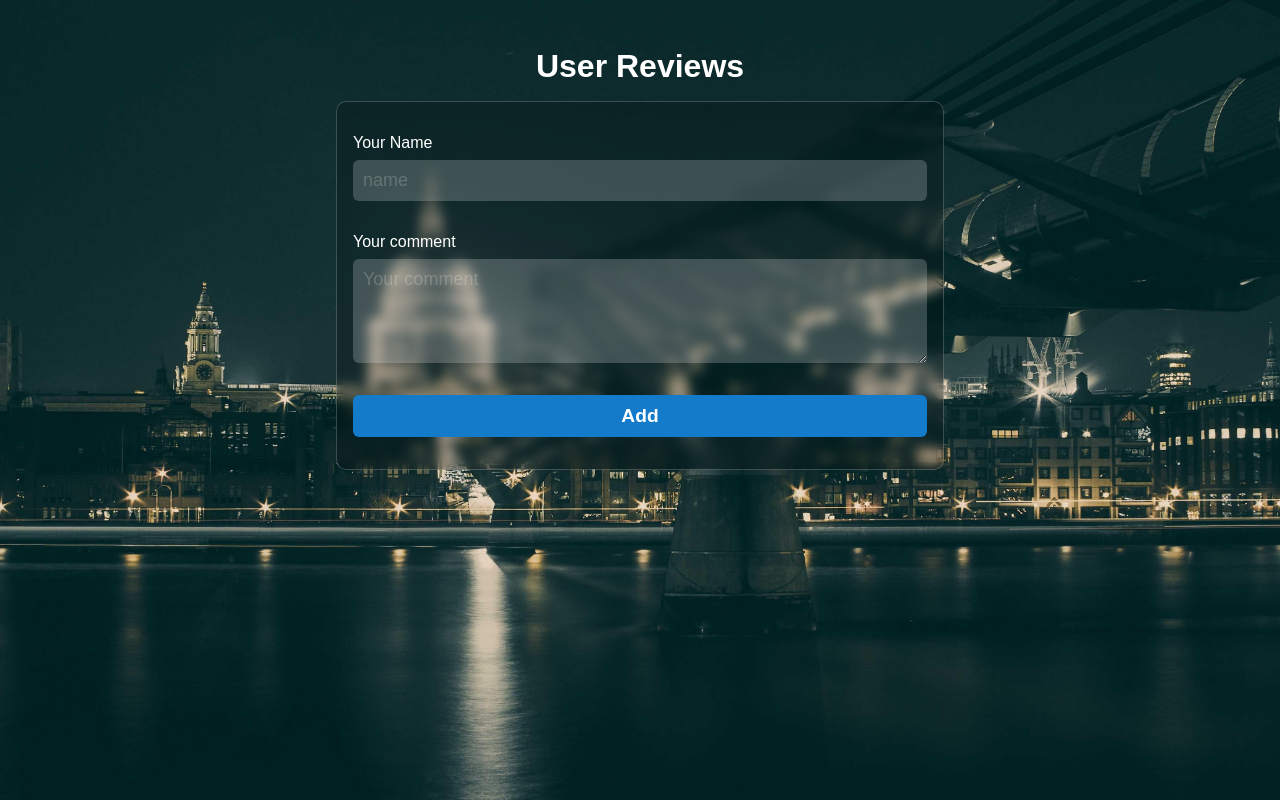
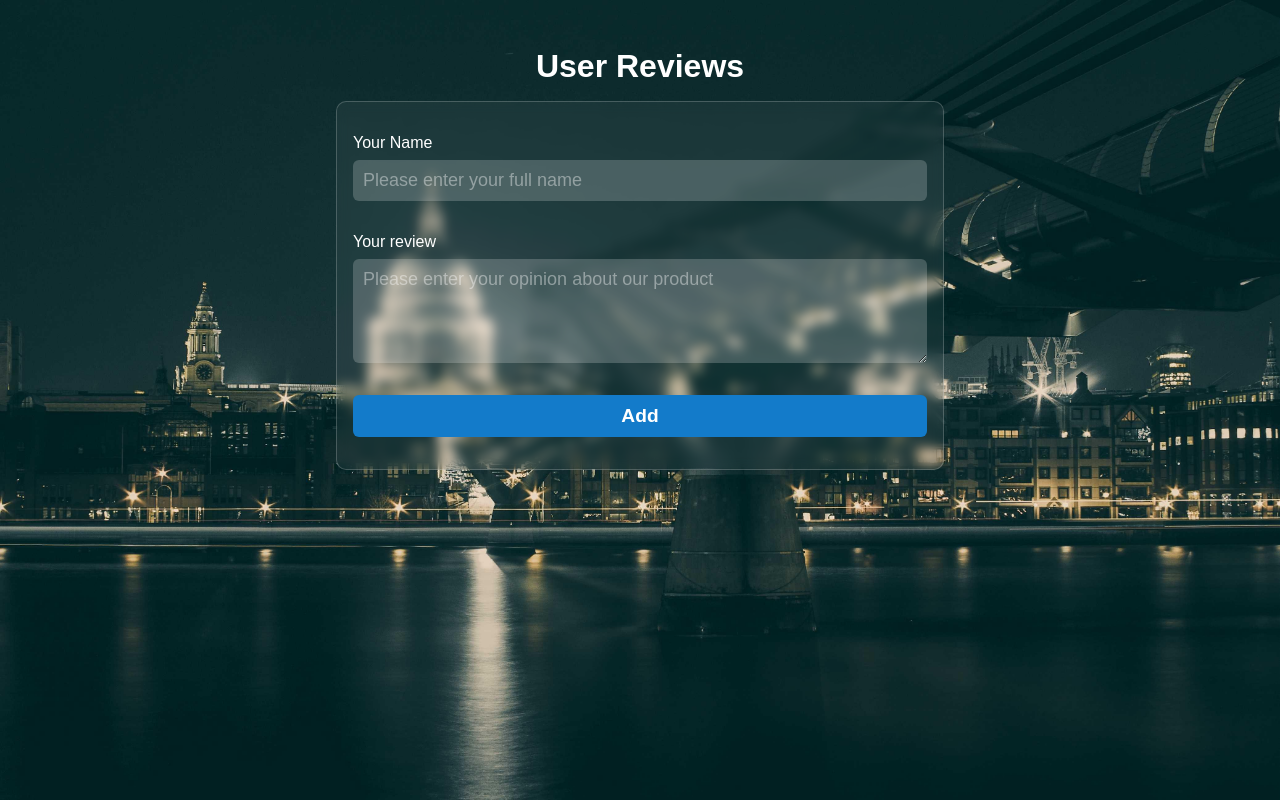
Before and after one commit to sashad2003/users-review-app, a React (Vite) app: page / in a window 1280 px wide. Built offline with nearby package versions, Linux system fonts and the light colour scheme.

Commit message:
Fix Design and clear form function

```diff
--- a/src/App.jsx
+++ b/src/App.jsx
@@ -42,6 +42,7 @@ function App() {
                 idGenerator();
                 const newItem = { id: lastId, name, review, image: avatarURL };
                 setCardsData([...cardsData, newItem]);
+                clearForm();
             });
         } else {
             alert('All fields are required')
@@ -88,7 +89,6 @@ function App() {
     const onSubmitHandler = (e) => {
         e.preventDefault();
         addReview(userName, content);
-        clearForm();
         console.log(openFormsCounter);
     }
 
--- a/src/components/form/inputs/inputField.jsx
+++ b/src/components/form/inputs/inputField.jsx
@@ -5,7 +5,7 @@ const Input = ({userName, handleChange}) => {
     return (
         <div className='field-wrapper'>
             <label htmlFor='fname'>Your Name</label>
-            <input type="text" id="fName" name="fName" placeholder="name" value={userName} onChange={handleChange} />
+            <input type="text" id="fName" name="fName" placeholder="Please enter your full name" value={userName} onChange={handleChange} />
         </div>
     )
 }
--- a/src/components/form/inputs/textAreaField.jsx
+++ b/src/components/form/inputs/textAreaField.jsx
@@ -5,13 +5,13 @@ const TextArea = ({ content, handleChange }) => {
 
     return (
         <div className='field-wrapper'>
-            <label htmlFor='fComment'>Your comment</label>
+            <label htmlFor='fComment'>Your review</label>
             <textarea
                 type="text"
                 rows="4"
                 id="fComment"
                 name="fComment"
-                placeholder="Your comment"
+                placeholder="Please enter your opinion about our product"
                 value={content}
                 onChange={handleChange}
             />
--- a/src/index.css
+++ b/src/index.css
@@ -21,7 +21,7 @@ body {
 }
 
 .card {
-  background-color: rgba(0, 0, 0, 0.197);
+  background-color: rgba(255, 255, 255, 0.05);
   border: 1px solid rgba(255, 255, 255, 0.2);
   border-radius: 10px;
   padding: 1em;
@@ -33,7 +33,7 @@ body {
   transition: 0.2s;
 }
 .card:hover {
-  border-color: rgba(255, 255, 255, 0.605);
+  border-color: rgba(255, 255, 255, 0.3);
   box-shadow: rgba(255, 255, 255, 0.1450980392) 0 0 20px 0px;
 }
 
@@ -57,11 +57,13 @@ body {
   border-radius: 6px;
 }
 .add-review-form input::-moz-placeholder, .add-review-form textarea::-moz-placeholder {
-  color: rgba(255, 255, 255, 0.2);
+  color: white;
+  opacity: 0.4;
 }
 .add-review-form input::placeholder,
 .add-review-form textarea::placeholder {
-  color: rgba(255, 255, 255, 0.2);
+  color: white;
+  opacity: 0.4;
 }
 .add-review-form .submit-btn {
   padding: 10px;
--- a/src/index.scss
+++ b/src/index.scss
@@ -31,7 +31,7 @@ body {
 
 .card {
     // background-color: $white-20;
-    background-color: rgba(0, 0, 0, 0.197);
+    background-color: rgba(255, 255, 255, 0.05);
     border: 1px solid $white-20;
     border-radius: 10px;
     padding: 1em;
@@ -43,7 +43,7 @@ body {
 
     &:hover {
         // backdrop-filter: blur(10px);
-        border-color: rgba(255, 255, 255, 0.605);
+        border-color: rgba(255, 255, 255, 0.3);
         box-shadow: #ffffff25 0 0 20px 0px;
     }
 }
@@ -69,7 +69,8 @@ body {
 
 
         &::placeholder {
-            color: $white-20;
+            color: $main-text-color;
+            opacity: 0.4;
         }
     }
 
```
